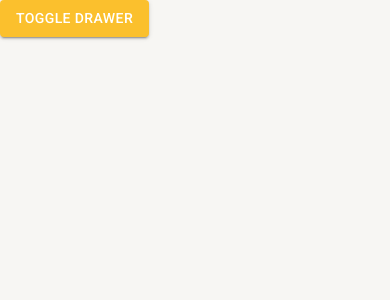
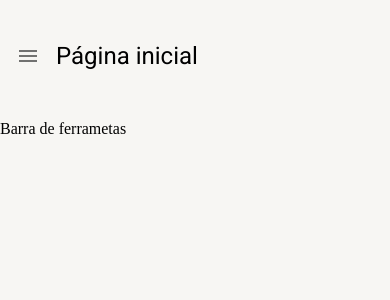
Before and after one commit to underline84/react-material-ui, a React (Create React App) app: page /pagina-inicial in a window 390 px wide. Shown: the top 300 px of the page. Built offline with nearby package versions, Linux system fonts and the light colour scheme.

Commit message:
Iniciando pagina central

```diff
--- /dev/null
+++ b/src/pages/dashboard/Dashboard.tsx
@@ -0,0 +1,11 @@
+import { LayoutBaseDePagina } from "../../shared/layouts";
+
+export const Dashboard = () => {
+    return (
+
+        <LayoutBaseDePagina titulo='Página inicial'>
+
+        </LayoutBaseDePagina>
+
+    );
+};
--- a/src/pages/index.ts
+++ b/src/pages/index.ts
@@ -1 +1 @@
-export {};
+export * from './dashboard/Dashboard';
--- a/src/routes/index.tsx
+++ b/src/routes/index.tsx
@@ -1,11 +1,11 @@
 import { useEffect } from 'react';
 import { Routes, Route, Navigate } from 'react-router-dom';
-import { Button } from '@mui/material';
 
 import { useDrawerContext } from '../shared/contexts';
+import { Dashboard } from '../pages';
 
 export const AppRoutes = () => {
-  const { toggleDrawerOpen, setDrawerOptions } = useDrawerContext();
+  const { setDrawerOptions } = useDrawerContext();
 
   useEffect(() => {
     setDrawerOptions([
@@ -19,7 +19,7 @@
 
   return (
     <Routes>
-      <Route path="/pagina-inicial" element={<Button variant='contained' color='primary' onClick={toggleDrawerOpen}>Toggle drawer</Button>} />
+      <Route path="/pagina-inicial" element={<Dashboard />} />
 
       <Route path="*" element={<Navigate to="/pagina-inicial" />} />
     </Routes>
--- /dev/null
+++ b/src/shared/layouts/LayoutBaseDePagina.tsx
@@ -0,0 +1,43 @@
+import { Icon, IconButton, Typography, useMediaQuery, useTheme } from "@mui/material";
+import { Box } from "@mui/system";
+import React from "react";
+import { useDrawerContext } from "../contexts";
+
+interface ILayoutBaseDePaginaProps {
+    titulo: string;
+    children: React.ReactNode;
+}
+
+export const LayoutBaseDePagina: React.FC<ILayoutBaseDePaginaProps> = ({ children, titulo }) => {
+    const theme = useTheme();
+    const smDown = useMediaQuery(theme.breakpoints.down('sm'));
+
+    const { toggleDrawerOpen } = useDrawerContext();
+
+    return (
+
+        <Box height="100%" display="flex" flexDirection="column" gap={1}>
+            <Box padding={1} display="flex" alignItems="center" gap={1} height={theme.spacing(12)}>
+                {smDown &&
+                <IconButton onClick={toggleDrawerOpen}>
+                    <Icon>menu</Icon>
+                </IconButton>}
+
+                <Typography variant="h5">
+                    {titulo}
+                </Typography>
+
+            </Box>
+
+            <Box>
+                Barra de ferrametas
+            </Box>
+
+            <Box>
+                {children}
+            </Box>
+
+        </Box>
+
+    );
+};
--- a/src/shared/layouts/index.ts
+++ b/src/shared/layouts/index.ts
@@ -1 +1 @@
-export {};
+export * from './LayoutBaseDePagina';
```
